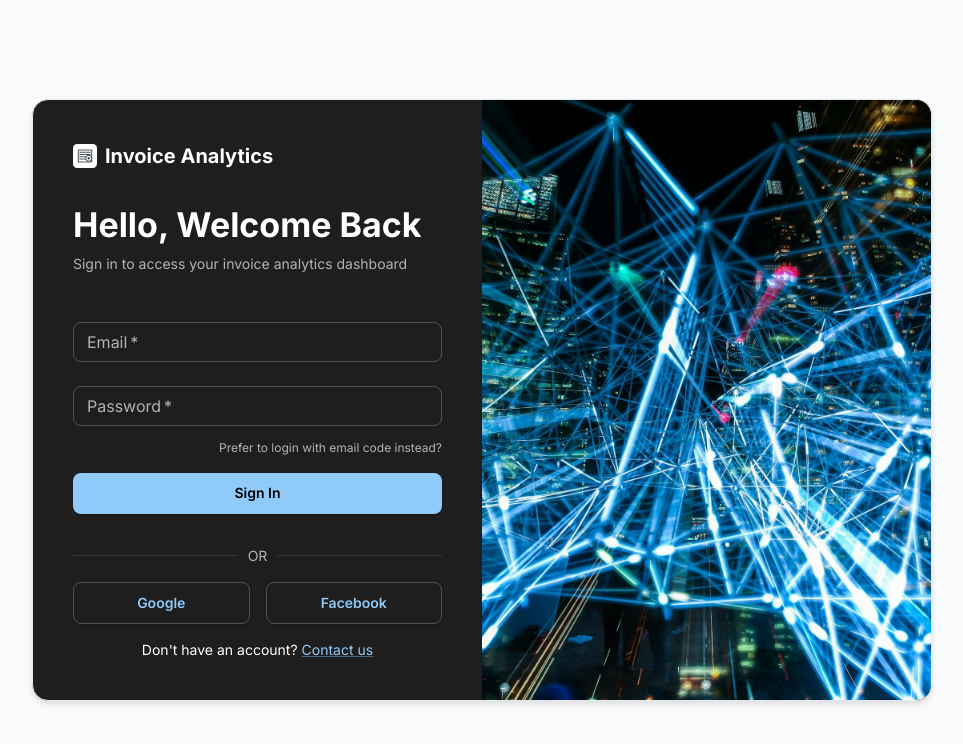
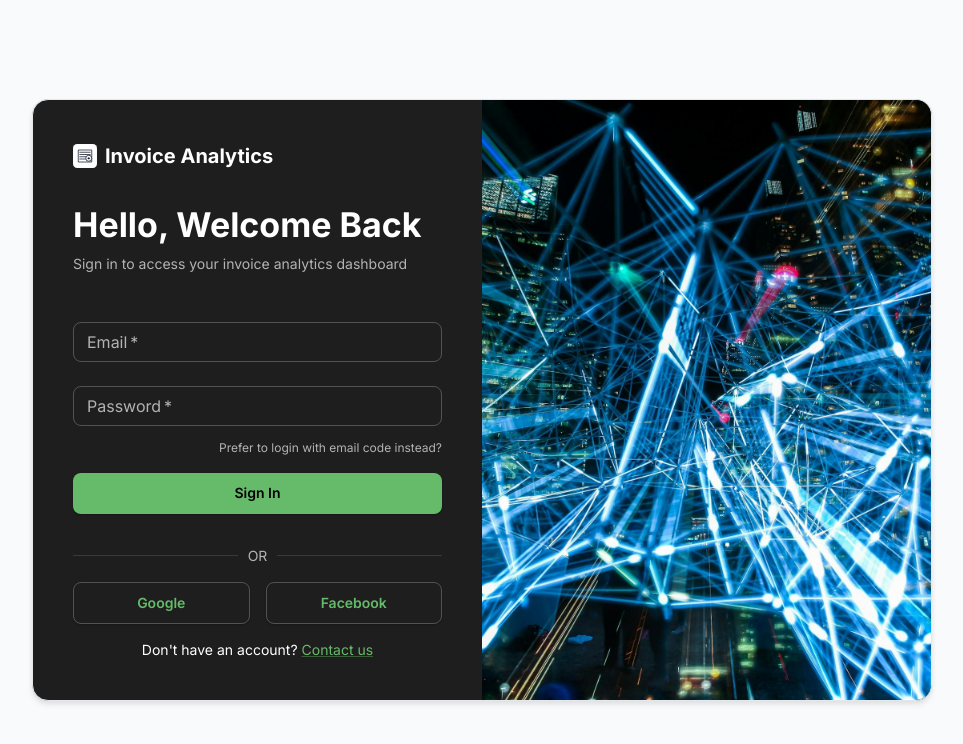
Before and after one commit to gerekuliana/MissionX, a React (Vite) app in the folder client/: page / in a window 1280 px wide. Shown: the top 744 px of the page, without its empty margins (158-1121 px from the left). Built offline with nearby package versions, Linux system fonts and the light colour scheme; no server answers.

Commit message:
feat: rework all primary buttons color to dark green
KAN-4

```diff
--- a/client/src/themes/darkTheme.ts
+++ b/client/src/themes/darkTheme.ts
@@ -5,9 +5,9 @@ export const darkTheme = createTheme({
   palette: {
     mode: 'dark',
     primary: {
-      main: '#90CAF9',
-      light: '#B3E5FC',
-      dark: '#42A5F5',
+      main: '#66BB6A',
+      light: '#81C784',
+      dark: '#388E3C',
       contrastText: '#000000',
     },
     secondary: {
@@ -80,18 +80,18 @@ export const darkTheme = createTheme({
           },
         },
         contained: {
-          backgroundColor: '#90CAF9',
+          backgroundColor: '#66BB6A',
           color: '#000000',
           '&:hover': {
-            backgroundColor: '#42A5F5',
+            backgroundColor: '#388E3C',
           },
         },
         outlined: {
           borderColor: 'rgba(255, 255, 255, 0.23)',
-          color: '#90CAF9',
+          color: '#66BB6A',
           '&:hover': {
-            borderColor: '#90CAF9',
-            backgroundColor: 'rgba(144, 202, 249, 0.08)',
+            borderColor: '#66BB6A',
+            backgroundColor: 'rgba(102, 187, 106, 0.08)',
           },
         },
       },
@@ -100,7 +100,7 @@ export const darkTheme = createTheme({
       styleOverrides: {
         root: {
           '&.Mui-focused .MuiOutlinedInput-notchedOutline': {
-            borderColor: '#90CAF9',
+            borderColor: '#66BB6A',
           },
           '&:hover .MuiOutlinedInput-notchedOutline': {
             borderColor: 'rgba(255, 255, 255, 0.23)',
@@ -112,10 +112,10 @@ export const darkTheme = createTheme({
       styleOverrides: {
         root: {
           '&.Mui-selected': {
-            backgroundColor: 'rgba(144, 202, 249, 0.16)',
+            backgroundColor: 'rgba(102, 187, 106, 0.16)',
           },
           '&.Mui-selected:hover': {
-            backgroundColor: 'rgba(144, 202, 249, 0.24)',
+            backgroundColor: 'rgba(102, 187, 106, 0.24)',
           },
           '&:hover': {
             backgroundColor: 'rgba(255, 255, 255, 0.08)',
@@ -174,7 +174,7 @@ export const darkTheme = createTheme({
               borderColor: 'rgba(255, 255, 255, 0.4)',
             },
             '&.Mui-focused fieldset': {
-              borderColor: '#90CAF9',
+              borderColor: '#66BB6A',
             },
           },
         },
--- a/client/src/themes/lightTheme.ts
+++ b/client/src/themes/lightTheme.ts
@@ -4,9 +4,9 @@ export const lightTheme = createTheme({
   palette: {
     mode: 'light',
     primary: {
-      main: '#1976D2',
-      light: '#42A5F5',
-      dark: '#1565C0',
+      main: '#2E7D32',
+      light: '#4CAF50',
+      dark: '#1B5E20',
       contrastText: '#FFFFFF',
     },
     secondary: {
@@ -86,8 +86,8 @@ export const lightTheme = createTheme({
         outlined: {
           borderColor: 'rgba(0, 0, 0, 0.23)',
           '&:hover': {
-            borderColor: '#1976D2',
-            backgroundColor: 'rgba(25, 118, 210, 0.04)',
+            borderColor: '#2E7D32',
+            backgroundColor: 'rgba(46, 125, 50, 0.04)',
           },
         },
       },
@@ -96,7 +96,7 @@ export const lightTheme = createTheme({
       styleOverrides: {
         root: {
           '&.Mui-focused .MuiOutlinedInput-notchedOutline': {
-            borderColor: '#1976D2',
+            borderColor: '#2E7D32',
           },
         },
       },
@@ -105,10 +105,10 @@ export const lightTheme = createTheme({
       styleOverrides: {
         root: {
           '&.Mui-selected': {
-            backgroundColor: 'rgba(25, 118, 210, 0.08)',
+            backgroundColor: 'rgba(46, 125, 50, 0.08)',
           },
           '&.Mui-selected:hover': {
-            backgroundColor: 'rgba(25, 118, 210, 0.12)',
+            backgroundColor: 'rgba(46, 125, 50, 0.12)',
           },
         },
       },
@@ -154,7 +154,7 @@ export const lightTheme = createTheme({
         root: {
           '& .MuiOutlinedInput-root': {
             '&.Mui-focused fieldset': {
-              borderColor: '#1976D2',
+              borderColor: '#2E7D32',
             },
           },
         },
```
